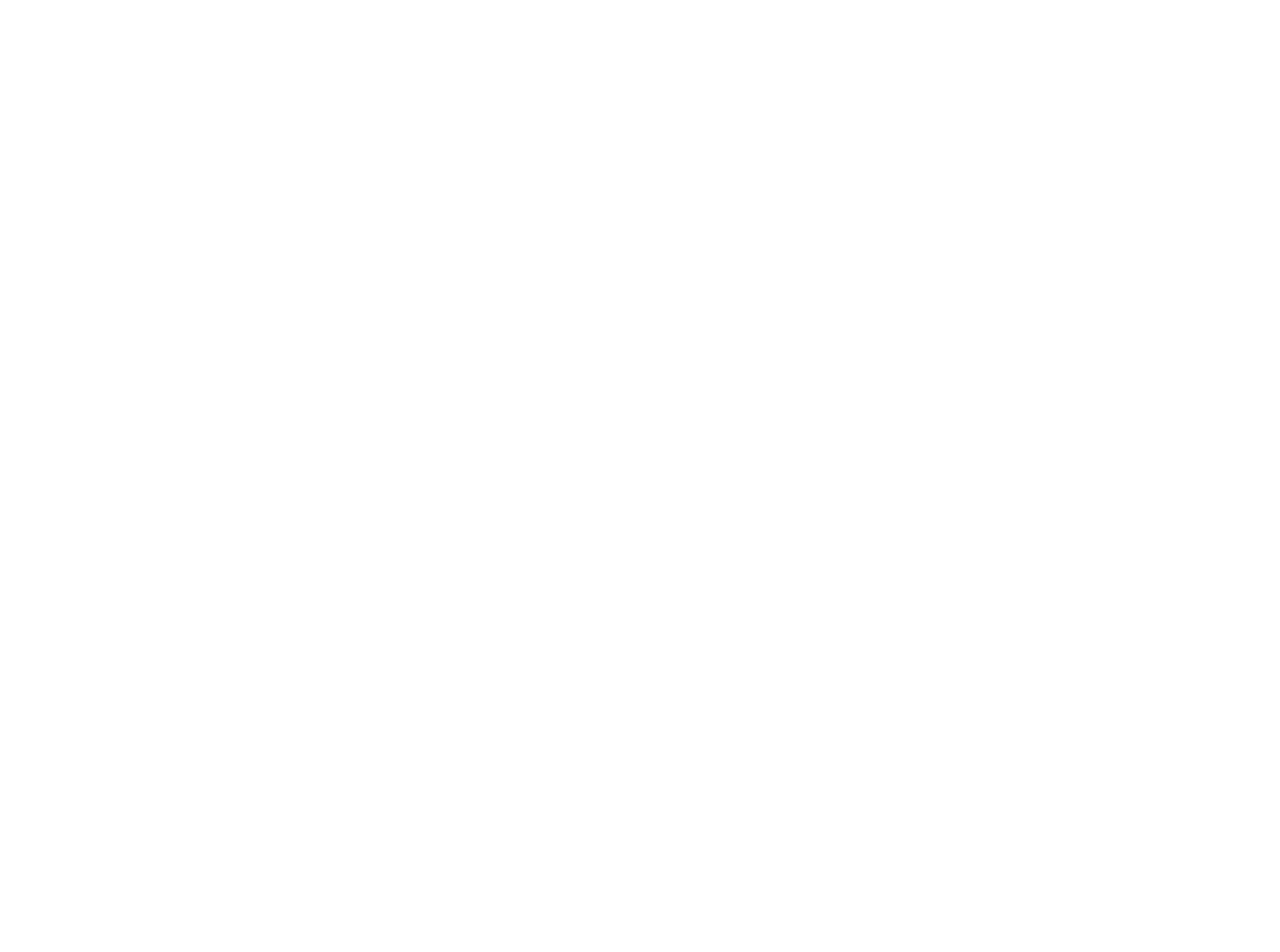
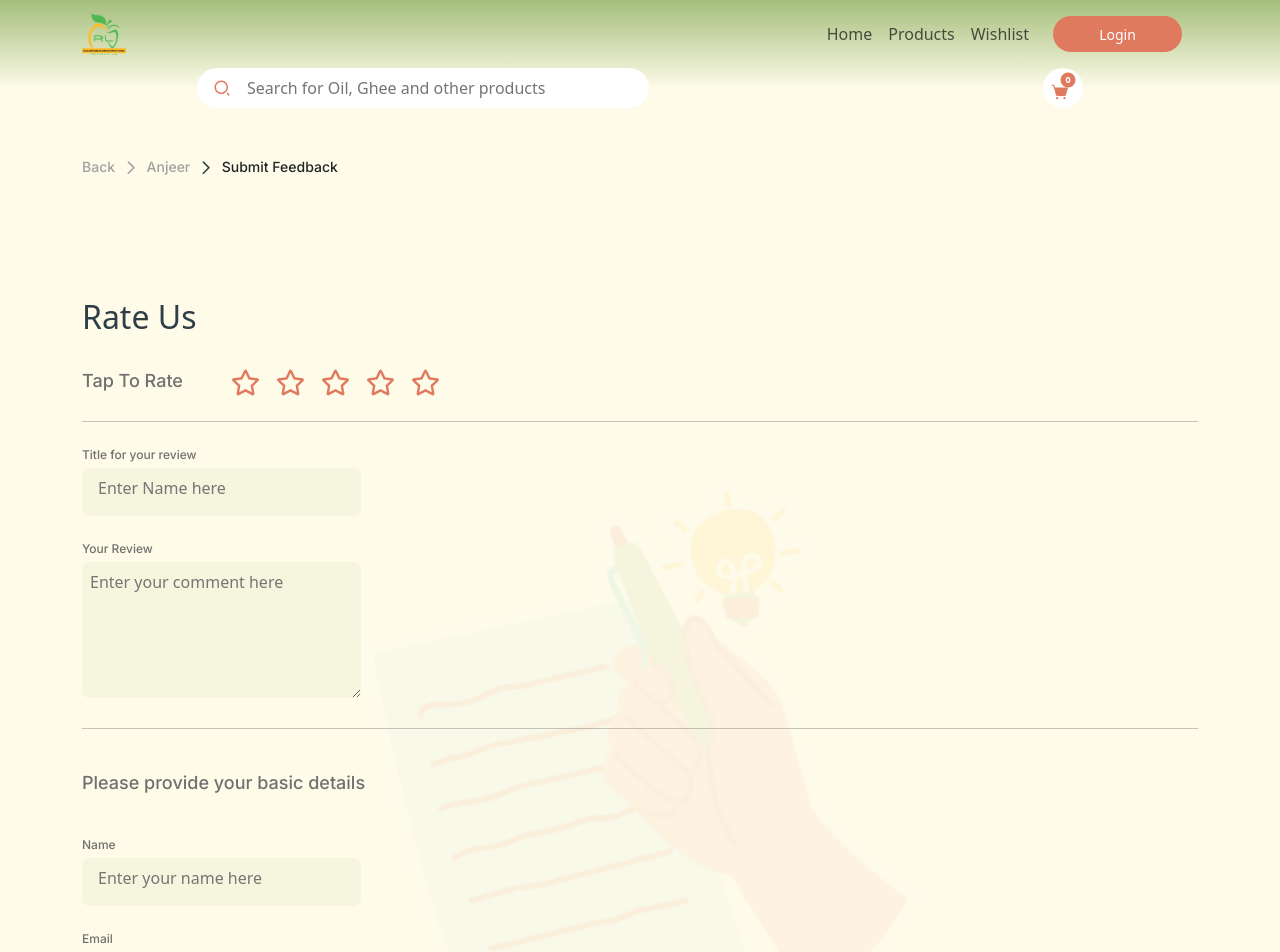
Before and after one commit to razikkhan98/rajlaxmi, a React (Create React App) app: page /feedback in a window 1280 px wide. Before the commit this address had no page. Shown: the top 952 px of the page. Before the commit the page ends 800 px from the top, so only its background shows below. Built offline with nearby package versions, Linux system fonts and the light colour scheme.

Commit message:
Working on feedback 7/3/25

```diff
--- a/src/App.css
+++ b/src/App.css
@@ -203,7 +203,6 @@ body {
 .font-size-30 {
   font-size: 30px;
 }
-
 .font-size-40 {
   font-size: 40px;
 }
@@ -2320,4 +2319,21 @@ height: 40px; */
   border: 2px solid black;
 }
 
-/* ------------ */
+/* ------FeedBack Css------ */
+.feedback-heading{
+  color: #2F3E46;
+  font-size: 32px;
+}
+.feedback-rating{
+  color: #E07A5F;
+  font-size: 29px;
+}
+.feedback-input{
+  background-color: rgba(164, 190, 123, 0.1);
+}
+.feedback-bg-img{
+  background-image: url(./Component/Assets/img//ProductDescription//writing_7591101\ 1.png);
+  background-repeat: no-repeat;
+  background-position: center;
+  background-size: contain;
+}
--- a/src/App.js
+++ b/src/App.js
@@ -12,6 +12,7 @@ import ProductDescription from "./Component/Pages/ProductDescription/productdesc
 
 import { ToastContainer } from "react-toastify";
 import WishList from "./Component/Pages/Wishlist/wishlist";
+import Feedback from "./Component/Pages/Feedback/feedback.jsx";
 
 
 function App() {
@@ -27,7 +28,7 @@ function App() {
           <Route path="/products-inner" element={<ProductInner />} />
           <Route path="/wishlist" element={<WishList />} />
           <Route path="/productdescription" element={<ProductDescription />} />
-
+          <Route path="/feedback" element={<Feedback />} />
         </Routes>
       </Router>
     </>
--- /dev/null
+++ b/src/Component/Pages/Feedback/feedback.jsx
@@ -0,0 +1,107 @@
+import React from 'react'
+import Footer from '../../Common/Footer';
+import Navbar from '../../Common/Navbar';
+
+import ArrowLight from "../../Assets/img/ProductDescription/arrow-light.png";
+import ArrowDark from "../../Assets/img/ProductDescription/arror-dark.png";
+import { FaRegStar } from 'react-icons/fa';
+import { useForm } from 'react-hook-form';
+
+const Feedback = () => {
+    const {
+        register,
+        handleSubmit,
+        formState: { errors }
+    } = useForm();
+
+    const onSubmit = (data) => {
+
+    }
+    return (
+        <>
+            <section>
+                <div className="bg-custom-gradient-product">
+                    <Navbar />
+                    <div className="container pt-5 text-light-gray-color font-size-14 inter-font-family-500">
+                        <span> Back</span> <img src={ArrowLight} className="mx-2" alt="Loading" /> <span>Anjeer</span> <img src={ArrowDark} className="mx-2" alt="Loading" /> <span className="text-dark">Submit Feedback</span>
+                    </div>
+                </div>
+                <div className='background-color-light-grayish-yellow py-3'>
+                    <div className='container'>
+                        <p className='font-size-32 feedback-heading josefin-sans-font-family padding-top-100'>Rate Us</p>
+                        <div className='d-flex align-items-center'>
+                            <div className='font-size-18 product-qty inter-font-family-500'>Tap To Rate</div>
+                            <div className='ms-5 feedback-rating mb-1'>
+                                <FaRegStar className='me-3' />
+                                <FaRegStar className='me-3'/>
+                                <FaRegStar className='me-3' />
+                                <FaRegStar className='me-3'/>
+                                <FaRegStar className='me-3'/>
+                            </div>
+                        </div>
+                        <hr />
+
+                        <form onSubmit={handleSubmit(onSubmit)} className='feedback-bg-img'>
+                            <div className="mt-4">
+                                <label className="inter-font-family-500 font-size-12 product-qty d-block">
+                                    Title for your review
+                                </label>
+                                <input
+                                    type="text"
+                                    placeholder='Enter Name here'
+                                    // {...register("firstName", { required: "First name is required" })}
+                                    className="feedback-input border-0 rounded-3 pb-3 pt-2 mt-1 px-3 w-25"
+                                />
+                                {/* {errors.firstName && <p className="text-danger">{errors.firstName.message}</p>} */}
+                            </div>
+
+                            <div class="my-4">
+                                <label for="exampleFormControlTextarea1" class="inter-font-family-500 product-qty font-size-12 d-block">Your Review</label>
+                                <textarea class="feedback-input border-0 rounded-3 p-2 w-25 mt-1" placeholder='Enter your comment here' id="exampleFormControlTextarea1" rows="5"></textarea>
+                            </div>
+
+                            <hr />
+
+                            <p className='font-size-18 inter-font-family-500 product-qty py-4'>Please provide your basic details</p>
+                            <div className="">
+                                <label className="inter-font-family-500 font-size-12 product-qty d-block">
+                                    Name
+                                </label>
+                                <input
+                                    type="text"
+                                    placeholder='Enter your name here'
+                                    // {...register("firstName", { required: "First name is required" })}
+                                    className="feedback-input border-0 rounded-3 pb-3 pt-2 mt-1 px-3 w-25"
+                                />
+                                {/* {errors.firstName && <p className="text-danger">{errors.firstName.message}</p>} */}
+                            </div>
+                            <div className="mt-4">
+                                <label className="inter-font-family-500 font-size-12 product-qty d-block">
+                                    Email
+                                </label>
+                                <input
+                                    type="email"
+                                    placeholder='Enter your email here'
+                                    // {...register("firstName", { required: "First name is required" })}
+                                    className="feedback-input border-0 rounded-3 pb-3 pt-2 mt-1 px-3 w-25"
+                                />
+                                {/* {errors.firstName && <p className="text-danger">{errors.firstName.message}</p>} */}
+                            </div>
+                            <div>
+                                <button type='submit' className='background-color-terracotta w-25 mt-5 text-color-white py-2 inter-font-family-500 font-size-16 rounded border-0'>Submit Feedback</button>
+                            </div>
+                        </form>
+                    </div>
+
+                </div>
+
+
+
+                <Footer />
+            </section>
+        </>
+
+    )
+}
+
+export default Feedback;
--- a/src/Component/Pages/ProductDescription/productdescription.jsx
+++ b/src/Component/Pages/ProductDescription/productdescription.jsx
@@ -14,6 +14,7 @@ import Footer from "../../Common/Footer";
 import ProductCard from "../../Common/ProductDescriptionCard/ProductCard";
 import ArrowLight from "../../Assets/img/ProductDescription/arrow-light.png"
 import ArrowDark from "../../Assets/img/ProductDescription/arror-dark.png"
+import { NavLink } from "react-router-dom";
 
 
 const Tab = ({ label, isActive, onClick, className }) => {
@@ -334,7 +335,9 @@ const ProductDescription = () => {
 
             <div className="position-absolute top-50 text-center z-3 mt-5">
               <p className="font-size-24 inter-font-family-400">Want to share your Product or Delivery experience with us?</p>
+              <NavLink to={"/feedback"}>
               <button className="text-white feedbak-btn px-4 py-2 mt-2 font-size-16 inter-font-family-400 rounded-3 border-0">Submit Feedback</button>
+              </NavLink>
             </div>
           </div>
         </div>
```
